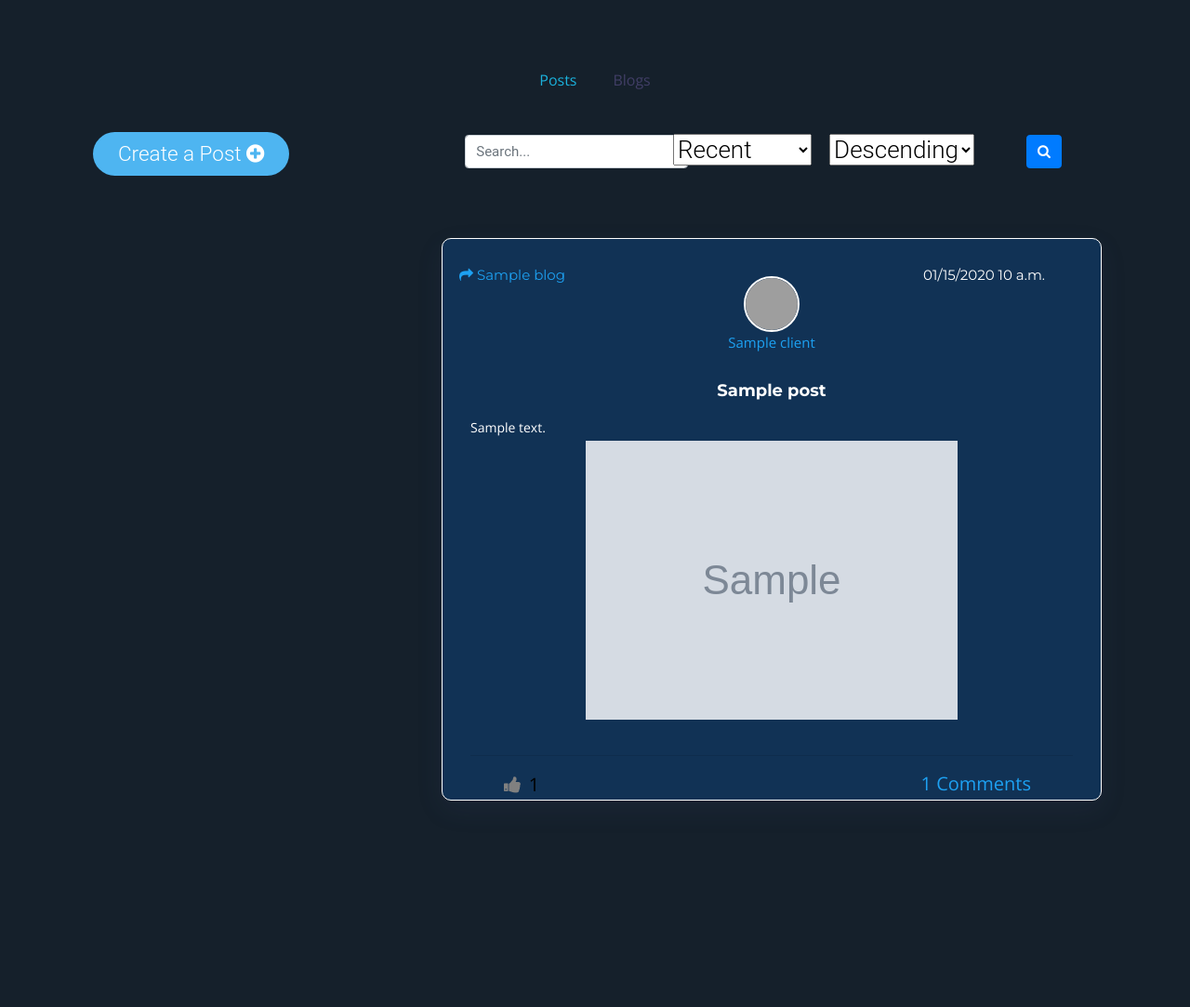
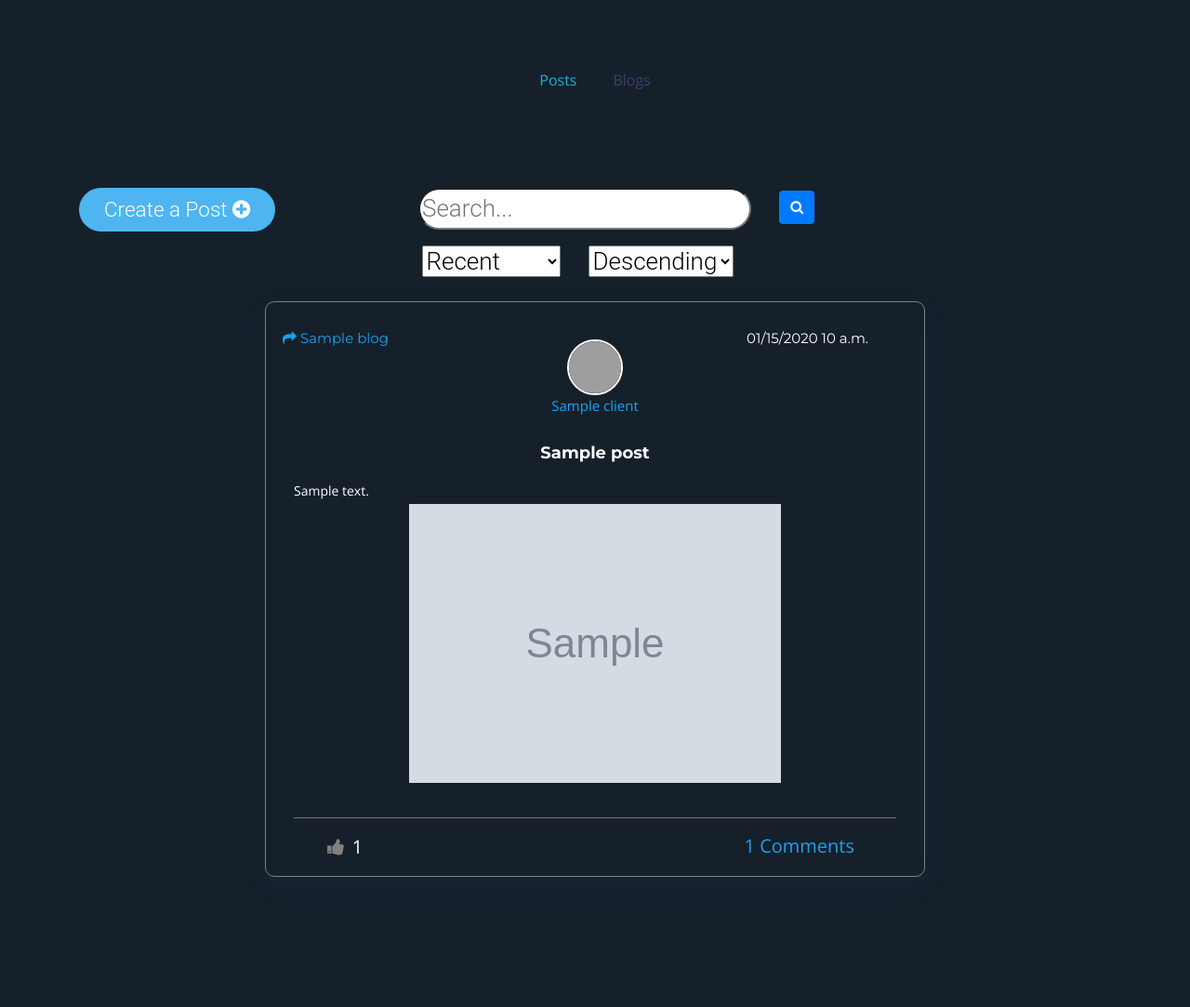
Before and after one commit to MarioCSilva/Blog_TPW, a Django app: template Blog/app/templates/main_page.html in a window 1280 px wide. Shown: the part 110-1193 px from the top of the page at 93% size. Before the commit the page ends 971 px from the top, so only its background shows below. Run offline with Django 3.2, Linux system fonts and the light colour scheme; data comes from the database, SQL or seed files in the repository; tables that the repository leaves empty hold one stand-in row (values such as "Sample post"); the template is opened without the code that fills it: values that come from a table or form of the project are taken from there, most other values are stand-ins (such as "Sample title", 1, 10 or a date in 2020); grey boxes marked "Sample" are stand-in pictures; some libraries are stand-ins or nearby versions; grey boxes are pictures that could not be loaded.

Commit message:
css farm

```diff
--- a/Blog/app/forms.py
+++ b/Blog/app/forms.py
@@ -109,7 +109,7 @@ class EditBlogPic(forms.Form):
 
 
 class FilterPostForm(forms.Form):
-    search_post = forms.CharField(max_length=50,required=False, widget=forms.TextInput(attrs={'placeholder':'Search...',"class":"form-control"}))
+    search_post = forms.CharField(max_length=50,required=False, widget=forms.TextInput(attrs={'placeholder':'Search...',"class":"rounded-pill"}))
     order_choice_post = forms.ChoiceField(choices=[("recent","Recent"),("likes","Likes"),("comments","Comments")])
     order_by_post  = forms.ChoiceField(choices=[("desc","Descending"),("asc","Ascending")])
 
--- a/Blog/app/static/css/style.css
+++ b/Blog/app/static/css/style.css
@@ -8,6 +8,9 @@
 
 .card-fluid{
   background-color:rgba(29,161,242,1.00);
+}
+.modal{
+  color:black;
 }
 
 /*--------------------------------------------------------------
--- a/Blog/app/templates/main_page.html
+++ b/Blog/app/templates/main_page.html
@@ -53,34 +53,7 @@
             </div>
             <div class="container">
                 <div class="row">
-                    <div class="col-sm-4 col-md-4 col-lg-4" id="postBtn" style="display: none">
-                        <a href="something" class="button3" data-toggle="modal" data-target="#Post">Create a Post <i
-                                class="fa fa-plus-circle" aria-hidden="true"></i></a>
-                    </div>
-                    <div class="col-sm-8 col-md-8 col-lg-8" id="search_post" style="display: none; font-size: 13px">
-                        <form action="." method="GET" class="form-inline d-flex justify-content-center md-form form-sm searches">
-                            <!-- <input name="search_post" class="form-control form-control-lg mr-3 w-75" type="text" placeholder="Search" aria-label="Search">
-                            -->
-                            <div class="row col-sm-12">
-                            <div class="col-sm-4">
-                            {{ search_post_form.search_post }}
-                            </div>
-                             <div class="col-sm-3">
 
-                            {{ search_post_form.order_choice_post }}
-                            </div>
-                            <div class="col-sm-3">
-                            {{ search_post_form.order_by_post }}
-                            </div>
-                            <div class="col-sm-2">
-                            <input type="hidden" name="search_post_type" value="blog" style="display:none">
-                            <button type="submit" class="btn btn-primary"">
-                                <i class="fa fa-search" aria-hidden="true" style="text-align: right;"></i>
-                            </button>
-                                </div>
-                                </div>
-                        </form>
-                    </div>
 
 
                     <div class="col-sm-3 col-md-3 col-lg-3" id="blogBtn" style="display: none;">
@@ -145,6 +118,7 @@
                                     <label for="message-text" class="col-form-label">Upload Image:</label>
                                     {{ form_post.image }}
                                 </div>
+
                                 <div class="modal-footer">
                                     <button type="button" class="btn btn-secondary" data-dismiss="modal">Close</button>
                                     <input type="submit" class="btn btn-primary" name="Create Post" value="Create Post">
@@ -205,6 +179,48 @@
 
             <section id="services" class="section-bg" style="width: 100%;">
 
+                <div class="row">
+                    <div class="col-sm-4 col-md-4 col-lg-4" id="postBtn" style="display: none">
+                        <a href="something" class="button3 " data-toggle="modal" data-target="#Post">Create a Post <i
+                                class="fa fa-plus-circle" aria-hidden="true"></i></a>
+                    </div>
+                    <div class="col-sm-8 col-md-8 col-lg-8" id="search_post" style="display: none; font-size: 13px">
+                        <form action="." method="GET" class="form-inline d-flex justify-content-center md-form form-sm searches">
+                            <!-- <input name="search_post" class="form-control form-control-lg mr-3 w-75" type="text" placeholder="Search" aria-label="Search">
+                            -->
+                            <div class="row">
+                                <div class="row mb-3">
+                                    <div class="col-sm-10">
+                                        {{ search_post_form.search_post }}
+                                    </div>
+                                    <div class="col-sm-2">
+                                        <input type="hidden" name="search_post_type" value="blog" style="display:none">
+                                        <button type="submit" class="btn btn-primary">
+                                        <i class="fa fa-search" aria-hidden="true" style="text-align: right;"></i>
+                                    </button>
+                                </div>
+                                </div>
+                                <div class="row mb-3">
+                                <div class="col-sm-6">
+                                    {{ search_post_form.order_choice_post }}
+                                </div>
+                                <div class="col-sm-6">
+                                    {{ search_post_form.order_by_post }}
+                                </div>
+                                </div>
+
+                            </div>
+                        </form>
+                    </div>
+
+                </div>
+
+                <div class="row">
+                    <div class="col-lg-2">
+
+
+                    </div>
+                <div class="col-lg-8">
                     {% for post_det in posts_more_det %}
                         <div class="modal fade bd-example-modal-lg" id="Post_Details{{ post_det.post.id }}" tabindex="-1" role="dialog" aria-labelledby="Post_Details{{ post_det.post.id }}" aria-hidden="true" >
                             <div class="modal-dialog modal-lg" role="document">
@@ -252,12 +268,10 @@
 
 
                         <div class="row">
-                        <div class="col-lg-4">
 
-                        </div>
-                        <div class="col-lg-8 filter-post wow bounceInUp"  data-wow-delay="0.2s" data-wow-duration="1.4s"
+                            <div class="col-lg-12 filter-post wow bounceInUp"  data-wow-delay="0.2s" data-wow-duration="1.4s"
                                  style="width: 100%; display: none;">
-                            <div class="box" style="padding-bottom: 0px;border:1px solid white;background-color:rgba(0,123,255,0.2)">
+                                <div class="box" style="padding-bottom: 0px;border:1px solid gray;background-color:transparent">
                                     <div style="height: 10px;" class="row">
                                         <div style="text-align: left;" class="col-sm-6 row">
                                             <span style="padding-right: 3px"></span><a href="/blog/{{ post_det.post.blog.id }}"><h6><i class="fa fa-share"></i> {{ post_det.post.blog }}</h6></a>
@@ -275,27 +289,27 @@
                                         {% endif %}
                                         <p> {{ post_det.post.client }} </p>
                                     </a>
-                                <h4 class="title">{{ post_det.post.title }}</h4>
-                                <p class="description">{{ post_det.post.description }}  </p>
+                                    <h5 class="title">{{ post_det.post.title }}</h5>
+                                    <div class="description">{{ post_det.post.text }}  </div>
 
                                     {% if post_det.post.image %}
                                         <img style="max-width: 800px;max-height: 350px" id="myImg" class="profile_img" src="../media/{{ post_det.post.image }}" />
                                     {% endif %}
                                     <br><br>
-                                <hr>
-                                <div class="row col-sm-12" style="padding-top: -2px">
+                                    <hr style="background-color:grey">
+                                    <div class="row col-sm-12 mb-3" style="padding-top: -2px;">
                                         <div class="col-sm-6" style="text-align: left; padding-left: 30px; font-size: 20px;">
                                             <input name="post_id" type="text" value="{{ post_det.post.id }}" style="display: none" required>
                                             {% if post_det.post.likes.count == 0 %}
                                                 <button id="like{{ post_det.post.id }}" value="like"  style="background: transparent; border: 0px" onclick="like_post('{{ user.username }}', '{{ post_det.post.id }}', 'like{{ post_det.post.id }}', 'like_icon{{ post_det.post.id }}','number{{ post_det.post.id }}')">
-                                                    <i class="fa fa-thumbs-up" id="like_icon{{ post_det.post.id }}" value="like" style="color:grey"></i> <span style="padding-left: 3px" id="number{{ post_det.post.id }}">{{ post_det.post.likes.count }}</span>
+                                                <i class="fa fa-thumbs-up" id="like_icon{{ post_det.post.id }}" value="like" style="color:grey"></i> <span style="padding-left: 3px;color:white" id="number{{ post_det.post.id }}">{{ post_det.post.likes.count }}</span>
                                             {% else %}
                                                 {% if post_det.like %}
                                                     <button id="like{{ post_det.post.id }}" value="dislike" style="background: transparent; border: 0px" onclick="like_post('{{ user.username }}', '{{ post_det.post.id }}', 'like{{ post_det.post.id }}', 'like_icon{{ post_det.post.id }}','number{{ post_det.post.id }}')">
-                                                        <i class="fa fa-thumbs-up" id="like_icon{{ post_det.post.id }}" value="dislike" style="color:blue"></i> <span style="padding-left: 3px" id="number{{ post_det.post.id }}">{{ post_det.post.likes.count }}<span/>
+                                                    <i class="fa fa-thumbs-up" id="like_icon{{ post_det.post.id }}" value="dislike" style="color:blue"></i> <span style="padding-left: 3px;color:white" id="number{{ post_det.post.id }}">{{ post_det.post.likes.count }}<span/>
                                                 {% else %}
                                                     <button id="like{{ post_det.post.id }}" value="like" style="background: transparent; border: 0px" onclick="like_post('{{ user.username }}', '{{ post_det.post.id }}', 'like{{ post_det.post.id }}', 'like_icon{{ post_det.post.id }}','number{{ post_det.post.id }}')">
-                                                        <i class="fa fa-thumbs-up" id="like_icon{{ post_det.post.id }}" value="like" style="color:grey"></i> <span style="padding-left: 3px" id="number{{ post_det.post.id }}">{{ post_det.post.likes.count }}</span>
+                                                    <i class="fa fa-thumbs-up" id="like_icon{{ post_det.post.id }}" value="like" style="color:grey"></i> <span style="padding-left: 3px;color: white" id="number{{ post_det.post.id }}">{{ post_det.post.likes.count }}</span>
                                                 {% endif %}
                                             {% endif %}
                                             </button>
@@ -313,11 +327,12 @@
                             </div>
                         </div>
                     {% endfor %}
-
+                    </div>
+                </div>
                 <div class="row">
                     {% for blog in blogs %}
                         <div class="col-md-6 filter-page col-lg-4 wow bounceInUp" data-wow-duration="1.4s" style="display:none;">
-                            <div class="box" style="width: 100%; display: table;">
+                            <div class="box" style="width: 100%; display: table;color:black">
                                 <div style="text-align: center; vertical-align: middle;width:290px;height: 254px;">
                                     <h4 class="title" style="padding-top: 30px"><a href="blog/{{ blog.id }}">{{ blog.name }}</a></h4>
                                     {% if blog.blog_pic %}
```
Also changed, not shown: Blog/app/templates/blog_page.html (+4 -4 lines). Lines whose indentation alone changed are shown as unchanged.
